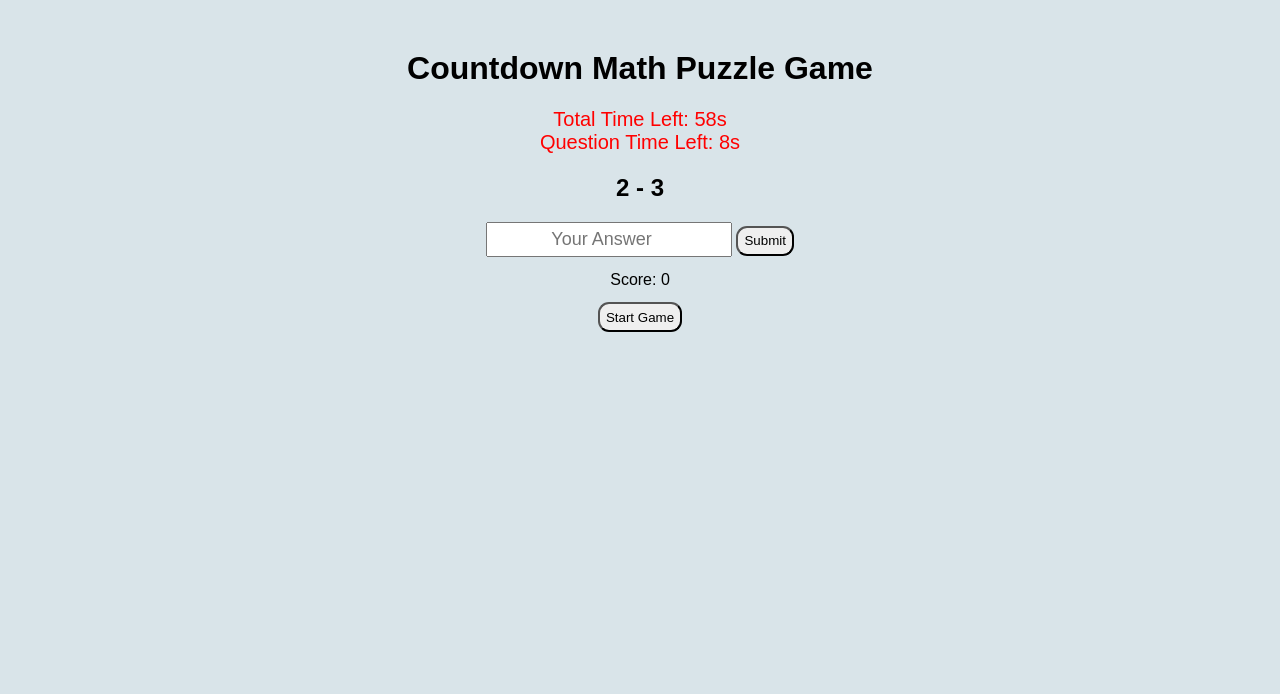
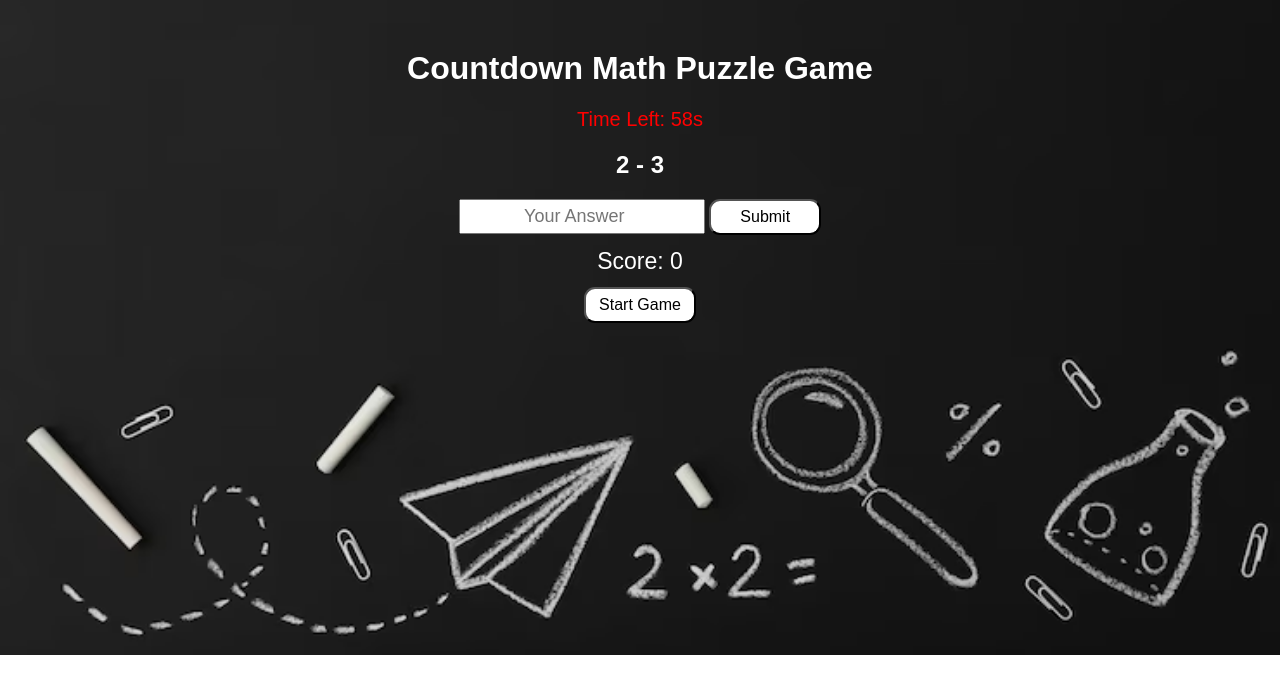
Before and after one commit to munjiyazaib/js-prt-4, a plain HTML site: page index.html in a window 1280 px wide. Both pictures are taken after a click on the button "Start Game". Drawn offline with Linux system fonts and the light colour scheme.

Commit message:
Add files via upload

```diff
--- a/index.html
+++ b/index.html
@@ -9,17 +9,29 @@
         body {
             font-family: Arial, sans-serif;
             text-align: center;
-            background: #d9e4e9;
+            background-image: url(/image2.avif);
+            background-size: cover;
+            background-position: center;
+            background-repeat: no-repeat;
+            height: 50vh;
         }
 
         .container {
             margin-top: 50px;
         }
 
+        h1 {
+            color: white;
+        }
+
         #puzzle {
+            display: flex;
             font-size: 24px;
             font-weight: bold;
             margin: 20px;
+            justify-content: center;
+            gap: 34px;
+            color: white;
         }
 
         input {
@@ -29,9 +41,11 @@
         }
 
         button {
-            height: 30px;
+            background-color: white;
+            height: 36px;
+            width: 112px;
+            font-size: 16px;
             border-radius: 11px;
-
         }
 
         #timer,
@@ -43,13 +57,15 @@
         #game-over {
             font-size: 24px;
             font-weight: bold;
-            color: blue;
+            color: #ffe609;
             margin-top: 20px;
             display: none;
         }
 
         div#score {
-            line-height: 45px;
+            line-height: 52px;
+            color: white;
+            font-size: 23px;
         }
     </style>
 </head>
@@ -57,74 +73,64 @@
 <body>
     <div class="container">
         <h1>Countdown Math Puzzle Game</h1>
-        <div id="timer">Total Time Left: 60s</div>
-        <div id="question-timer">Question Time Left: 10s</div>
-        <div id="puzzle"></div>
-        <input type="number" id="answer" placeholder="Your Answer">
+
+        <!-- Total Time -->
+        <div id="timer">Time Left: 60s</div>
+
+        <!-- Puzzle Question -->
+        <div id="puzzle" style="font-size: 24px; margin: 20px 0;"></div>
+
+        <!-- Answer Input -->
+        <input type="number" id="answer" placeholder="Your Answer" />
+
+        <!-- Submit Button -->
         <button onclick="checkAnswer()">Submit</button>
+
+        <!-- Score Display -->
         <div id="score">Score: 0</div>
+
+        <!-- Start Button -->
         <button onclick="startGame()">Start Game</button>
-        <div id="game-over"></div>
+
+        <!-- Game Over Message -->
+        <div id="game-over" style="margin-top: 20px; font-weight: bold;"></div>
     </div>
+
 
     <script>
         let totalTime = 60;
-        let questionTime = 10;
         let currentPuzzle;
         let score = 0;
         let questionCount = 0;
-        let maxQuestions = 5;
-        let totalTimer, questionTimer;
+        let totalTimer;
         let gameActive = false;
 
         function generatePuzzle() {
-            if (questionCount >= maxQuestions) {
-                endGame();
-                return;
-            }
-            questionCount++;
             let num1 = Math.floor(Math.random() * 10) + 1;
             let num2 = Math.floor(Math.random() * 10) + 1;
-            let operators = ['+', '-', '*'];
+            let operators = ['+', '-'];
             let operator = operators[Math.floor(Math.random() * operators.length)];
+
             currentPuzzle = {
                 question: `${num1} ${operator} ${num2}`,
                 answer: eval(`${num1} ${operator} ${num2}`)
             };
+
             document.getElementById("puzzle").innerText = currentPuzzle.question;
             document.getElementById("answer").value = "";
-            resetQuestionTimer();
         }
 
         function checkAnswer() {
             if (!gameActive) return;
+
             let userAnswer = document.getElementById("answer").value;
             if (parseInt(userAnswer) === currentPuzzle.answer) {
                 score++;
                 document.getElementById("score").innerText = `Score: ${score}`;
             }
-            if (questionCount >= maxQuestions) {
-                endGame();
-            } else {
-                generatePuzzle();
-            }
-        }
 
-        function resetQuestionTimer() {
-            questionTime = 10;
-            clearInterval(questionTimer);
-            document.getElementById("question-timer").innerText = `Question Time Left: ${questionTime}s`;
-            questionTimer = setInterval(() => {
-                questionTime--;
-                document.getElementById("question-timer").innerText = `Question Time Left: ${questionTime}s`;
-                if (questionTime <= 0) {
-                    if (questionCount >= maxQuestions) {
-                        endGame();
-                    } else {
-                        generatePuzzle();
-                    }
-                }
-            }, 1000);
+            questionCount++;
+            generatePuzzle();
         }
 
         function startGame() {
@@ -132,15 +138,18 @@
             questionCount = 0;
             totalTime = 60;
             gameActive = true;
+
             document.getElementById("score").innerText = "Score: 0";
-            document.getElementById("timer").innerText = `Total Time Left: ${totalTime}s`;
+            document.getElementById("timer").innerText = `Time Left: ${totalTime}s`;
             document.getElementById("game-over").style.display = "none";
+
             generatePuzzle();
 
             totalTimer = setInterval(() => {
-                totalTime--;
-                document.getElementById("timer").innerText = `Total Time Left: ${totalTime}s`;
-                if (totalTime <= 0) {
+                if (totalTime > 0) {
+                    totalTime--;
+                    document.getElementById("timer").innerText = `Time Left: ${totalTime}s`;
+                } else {
                     endGame();
                 }
             }, 1000);
@@ -149,10 +158,11 @@
         function endGame() {
             gameActive = false;
             clearInterval(totalTimer);
-            clearInterval(questionTimer);
-            document.getElementById("game-over").innerText = `Game Over! Your Score: ${score}`;
+            document.getElementById("game-over").innerText = `Game Over! Your Score: ${score} | Questions Attempted: ${questionCount}`;
             document.getElementById("game-over").style.display = "block";
+            document.getElementById("timer").innerText = `Time Left: ${totalTime}s`; // Keep final time frozen
         }
+
     </script>
 </body>
 
```
Also changed, not shown: image2.avif (added).
